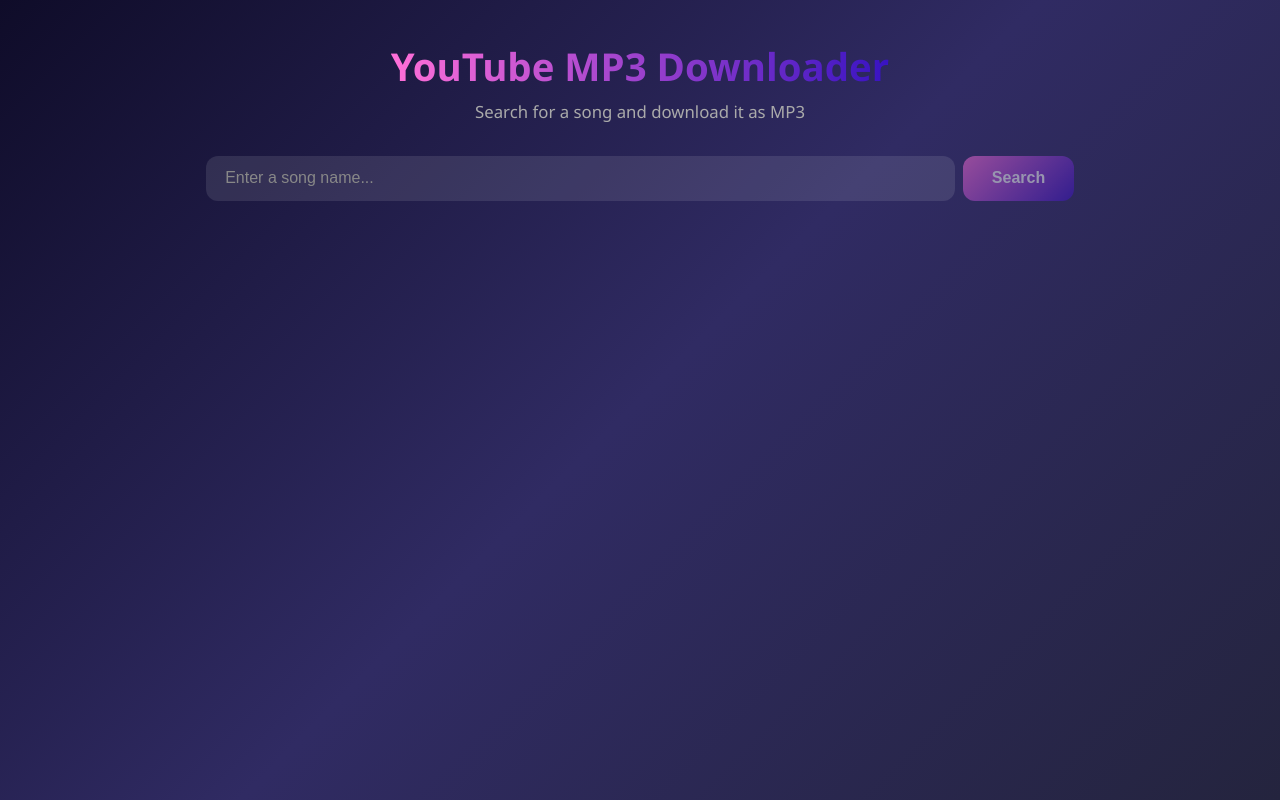
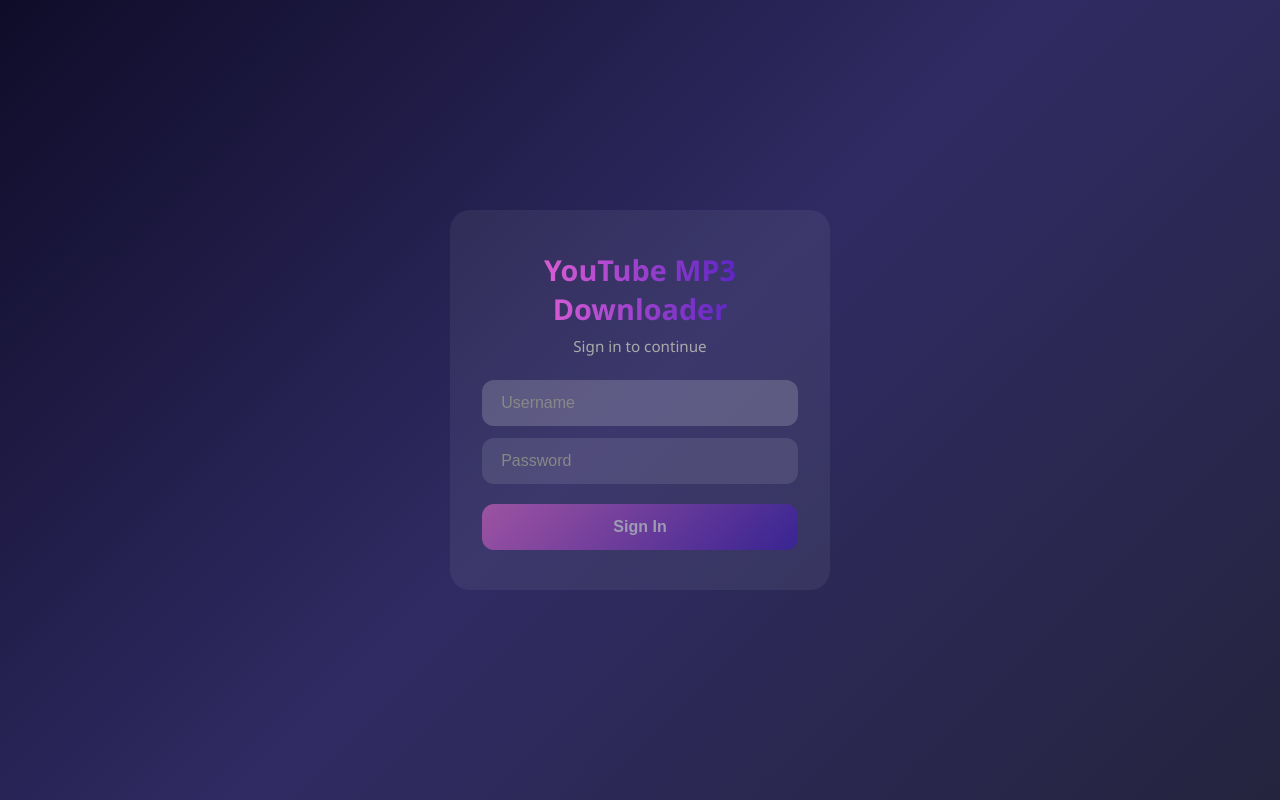
Before and after one commit to hannyland-art/download-video-youtube, a React (Vite) app in the folder client/: page / in a window 1280 px wide. Built offline with nearby package versions, Linux system fonts and the light colour scheme.

Commit message:
add youtube cookies

```diff
--- a/client/src/App.css
+++ b/client/src/App.css
@@ -1,3 +1,113 @@
+/* ======================== */
+/*  Login Page              */
+/* ======================== */
+
+.login-page {
+  min-height: 100vh;
+  display: flex;
+  align-items: center;
+  justify-content: center;
+  background: linear-gradient(135deg, #0f0c29, #302b63, #24243e);
+  font-family: "Segoe UI", Tahoma, Geneva, Verdana, sans-serif;
+}
+
+.login-card {
+  background: rgba(255, 255, 255, 0.06);
+  border-radius: 20px;
+  padding: 2.5rem 2rem;
+  width: 100%;
+  max-width: 380px;
+  text-align: center;
+}
+
+.login-title {
+  font-size: 1.8rem;
+  margin: 0;
+  background: linear-gradient(90deg, #ff6fd8, #3813c2);
+  -webkit-background-clip: text;
+  -webkit-text-fill-color: transparent;
+  background-clip: text;
+}
+
+.login-subtitle {
+  color: #aaa;
+  margin: 0.5rem 0 1.5rem;
+  font-size: 0.95rem;
+}
+
+.login-form {
+  display: flex;
+  flex-direction: column;
+  gap: 0.8rem;
+}
+
+.login-form input {
+  padding: 0.85rem 1.2rem;
+  border: none;
+  border-radius: 12px;
+  font-size: 1rem;
+  background: rgba(255, 255, 255, 0.1);
+  color: #f0f0f0;
+  outline: none;
+  transition: background 0.2s;
+}
+
+.login-form input::placeholder {
+  color: #888;
+}
+
+.login-form input:focus {
+  background: rgba(255, 255, 255, 0.18);
+}
+
+.login-form button {
+  padding: 0.85rem;
+  border: none;
+  border-radius: 12px;
+  font-size: 1rem;
+  font-weight: 600;
+  cursor: pointer;
+  background: linear-gradient(135deg, #ff6fd8, #3813c2);
+  color: #fff;
+  margin-top: 0.5rem;
+  transition: opacity 0.2s;
+}
+
+.login-form button:hover:not(:disabled) {
+  opacity: 0.85;
+}
+
+.login-form button:disabled {
+  opacity: 0.5;
+  cursor: not-allowed;
+}
+
+.login-error {
+  color: #ff6b6b;
+  font-size: 0.9rem;
+}
+
+/* ======================== */
+/*  Logout Button           */
+/* ======================== */
+
+.logout-btn {
+  margin-top: 0.8rem;
+  padding: 0.4rem 1.2rem;
+  border: 1px solid rgba(255, 255, 255, 0.2);
+  border-radius: 8px;
+  font-size: 0.8rem;
+  cursor: pointer;
+  background: transparent;
+  color: #aaa;
+  transition: all 0.2s;
+}
+
+.logout-btn:hover {
+  background: rgba(255, 255, 255, 0.1);
+  color: #fff;
+}
+
 /* ======================== */
 /*  Global & App Layout     */
 /* ======================== */
--- a/client/src/App.jsx
+++ b/client/src/App.jsx
@@ -1,13 +1,27 @@
 import { useState } from "react";
+import LoginPage from "./components/LoginPage";
 import SearchBar from "./components/SearchBar";
 import ResultsList from "./components/ResultsList";
-import { searchSongs } from "./api";
+import { searchSongs, setToken } from "./api";
 import "./App.css";
 
 function App() {
+  const [token, setAuthToken] = useState(null);
   const [results, setResults] = useState([]);
   const [isLoading, setIsLoading] = useState(false);
   const [error, setError] = useState("");
+
+  const handleLogin = (newToken) => {
+    setToken(newToken);
+    setAuthToken(newToken);
+  };
+
+  const handleLogout = () => {
+    setToken(null);
+    setAuthToken(null);
+    setResults([]);
+    setError("");
+  };
 
   const handleSearch = async (query) => {
     setIsLoading(true);
@@ -21,6 +35,10 @@
         setError("No results found. Try a different search term.");
       }
     } catch (err) {
+      if (err.response?.status === 401) {
+        handleLogout();
+        return;
+      }
       setError(
         err.response?.data?.error || "Something went wrong. Please try again."
       );
@@ -29,11 +47,18 @@
     }
   };
 
+  if (!token) {
+    return <LoginPage onLogin={handleLogin} />;
+  }
+
   return (
     <div className="app">
       <header className="app-header">
         <h1>YouTube MP3 Downloader</h1>
         <p>Search for a song and download it as MP3</p>
+        <button className="logout-btn" onClick={handleLogout}>
+          Logout
+        </button>
       </header>
 
       <main className="app-main">
--- a/client/src/api.js
+++ b/client/src/api.js
@@ -2,8 +2,20 @@
 
 const API_BASE = "/api";
 
+let authToken = null;
+
+export function setToken(token) {
+  authToken = token;
+}
+
+export function getToken() {
+  return authToken;
+}
+
 export async function searchSongs(query) {
-  const response = await axios.post(`${API_BASE}/search`, { query });
+  const response = await axios.post(`${API_BASE}/search`, { query }, {
+    headers: { Authorization: `Bearer ${authToken}` },
+  });
   return response.data.results;
 }
 
--- /dev/null
+++ b/client/src/components/LoginPage.jsx
@@ -0,0 +1,69 @@
+import { useState } from "react";
+
+export default function LoginPage({ onLogin }) {
+  const [username, setUsername] = useState("");
+  const [password, setPassword] = useState("");
+  const [error, setError] = useState("");
+  const [isLoading, setIsLoading] = useState(false);
+
+  const handleSubmit = async (e) => {
+    e.preventDefault();
+    setError("");
+    setIsLoading(true);
+
+    try {
+      const response = await fetch("/api/login", {
+        method: "POST",
+        headers: { "Content-Type": "application/json" },
+        body: JSON.stringify({ username, password }),
+      });
+
+      const data = await response.json();
+
+      if (!response.ok) {
+        setError(data.error || "Login failed.");
+        setIsLoading(false);
+        return;
+      }
+
+      onLogin(data.token);
+    } catch {
+      setError("Connection error. Please try again.");
+    }
+
+    setIsLoading(false);
+  };
+
+  return (
+    <div className="login-page">
+      <div className="login-card">
+        <h1 className="login-title">YouTube MP3 Downloader</h1>
+        <p className="login-subtitle">Sign in to continue</p>
+
+        <form className="login-form" onSubmit={handleSubmit}>
+          <input
+            type="text"
+            placeholder="Username"
+            value={username}
+            onChange={(e) => setUsername(e.target.value)}
+            disabled={isLoading}
+            autoFocus
+          />
+          <input
+            type="password"
+            placeholder="Password"
+            value={password}
+            onChange={(e) => setPassword(e.target.value)}
+            disabled={isLoading}
+          />
+
+          {error && <div className="login-error">{error}</div>}
+
+          <button type="submit" disabled={isLoading || !username || !password}>
+            {isLoading ? "Signing in..." : "Sign In"}
+          </button>
+        </form>
+      </div>
+    </div>
+  );
+}
--- a/client/src/components/ResultsList.jsx
+++ b/client/src/components/ResultsList.jsx
@@ -1,5 +1,5 @@
 import { useState } from "react";
-import { getDownloadUrl } from "../api";
+import { getDownloadUrl, getToken } from "../api";
 
 export default function ResultsList({ results }) {
   const [downloadingId, setDownloadingId] = useState(null);
@@ -11,7 +11,9 @@
 
     try {
       const url = getDownloadUrl(videoId);
-      const response = await fetch(url);
+      const response = await fetch(url, {
+        headers: { Authorization: `Bearer ${getToken()}` },
+      });
 
       if (!response.ok) {
         const err = await response.json().catch(() => ({}));
```
Also changed, not shown: 2 other files (tests, documents, lock files or other folders).
